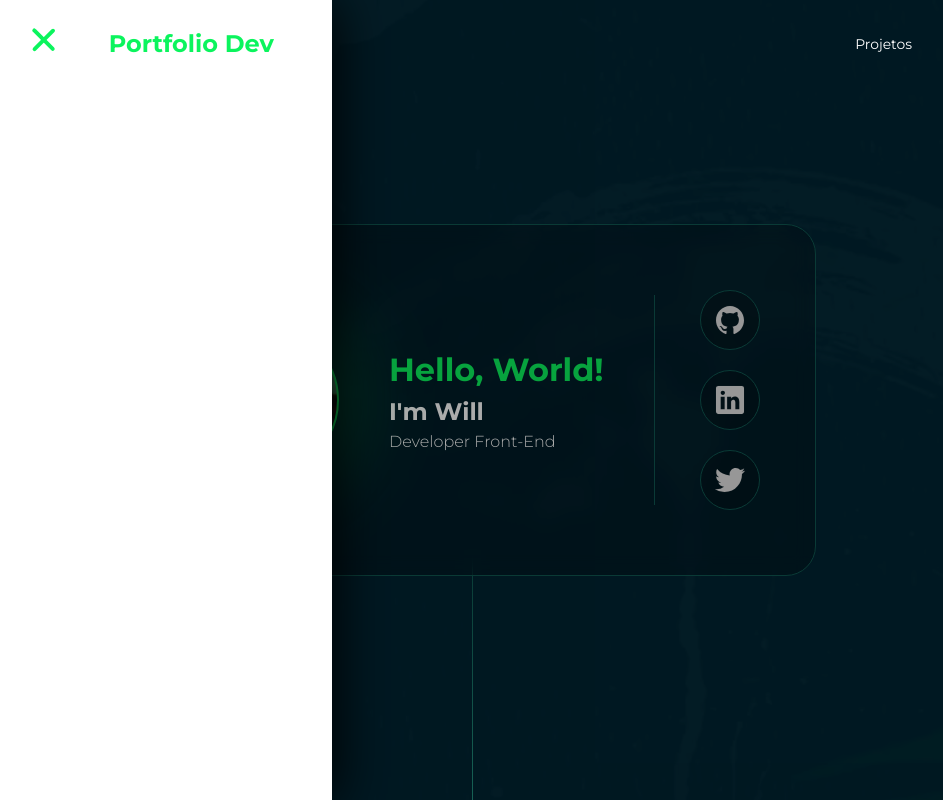
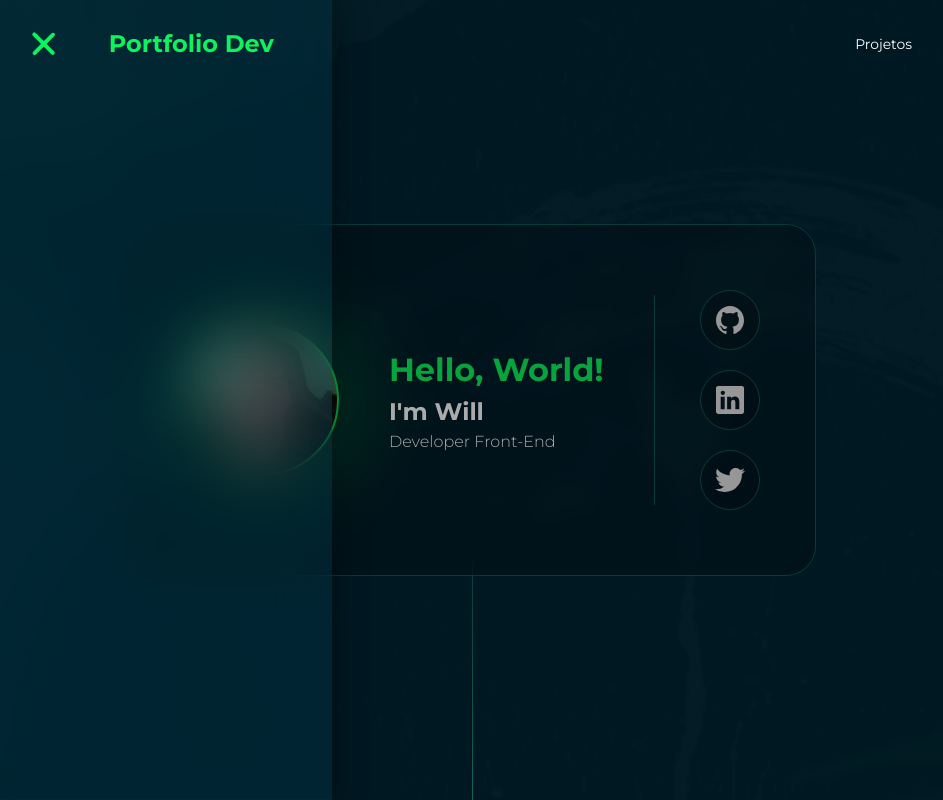
Before and after one commit to willfra/portifolio, a plain HTML site: page index.html in a window 1280 px wide. Both pictures are taken after a click on the label 210 px from the left and 56 px from the top of the page. Shown: the top 800 px of the page, without its empty margins (168-1111 px from the left). Drawn offline with nearby package versions, Linux system fonts and the light colour scheme; a web font is replaced by a local one.

Commit message:
atualizações aside
	modified:   js/app.js
	modified:   style.css

```diff
--- a/js/app.js
+++ b/js/app.js
@@ -1,25 +1,3 @@
-/* const observer = new IntersectionObserver((entries) => {
-    entries.forEach((entry) => {
-        console.log(entry)
-        if (entry.isIntersection) {
-            entry.target.classList.add('show');
-        } else {
-            entry.target.classList.remove('show');
-        }
-    });
-});
-
-const hiddenElements = document.querySelectorAll('.hidden');
-hiddenElements.forEach((el) => observer.observe(el));
- */
-
-/* const lastOne = document.querySelector(".section-next");
-const myObserver = new IntersectionObserver((entries) => {
-    console.log(entries);
-});
-
-myObserver.observe(lastOne); */
-
 /* efeito mouse */
 
 const blurElement = document.getElementById("spotlight");
@@ -91,30 +69,30 @@ window.addEventListener("scroll", function () {
     lastScrollTop = scrollTop;
 });
 
-// Selecione o checkbox e o elemento aside
-var checkbox = document.getElementById("hamburger");
-var aside = document.querySelector(".aside");
-var closebutton = document.querySelector(".closebutton");
-var body = document.querySelector("body");
+// ASIDE JS ----------------------------------------
 
-// Adicione um ouvinte de eventos ao checkbox
+const checkbox = document.getElementById("hamburger");
+const aside = document.querySelector(".aside");
+const closebutton = document.querySelector(".closebutton");
+const body = document.querySelector("body");
+
 checkbox.addEventListener("click", function () {
-    // Verifique se o checkbox está marcado
     if (checkbox.checked) {
-        // Adicione a classe "ative" ao elemento aside
         aside.classList.add("ative");
-        closebutton.style.left = "0";
-        body.style.overflowY = "hidden";
+        closebutton.style.right = "0";
+        header.classList.add("aside-hide");
+        /* body.style.overflowY = "hidden"; */
     } else {
-        // Remova a classe "ative" do elemento aside
         aside.classList.remove("ative");
-        closebutton.style.left = "-1000px";
-        body.style.overflowY = "auto";
+        closebutton.style.right = "-2000px";
+        header.classList.remove("aside-hide");
+        /* body.style.overflowY = "auto"; */
     }
 });
-closebutton.addEventListener("click", function() {
+closebutton.addEventListener("click", function () {
     aside.classList.remove("ative");
-    closebutton.style.left = "-1000px";
+    header.classList.remove("aside-hide");
+    closebutton.style.right = "-2000px";
     checkbox.checked = false;
-    body.style.overflowY = "auto";
+    /* body.style.overflowY = "auto"; */
 });
--- a/style.css
+++ b/style.css
@@ -54,7 +54,8 @@ header {
     border-color: #002c28;
     transition: top 0.3s;
 }
-header.show-style-header {
+header.show-style-header,
+.aside {
     background-color: #0025337c;
     border-bottom: solid 1px #002c28;
     box-shadow: 0 2px 32px 0 #00000073;
@@ -67,6 +68,12 @@ header .content {
     max-width: 900px;
     justify-content: space-between;
     flex-direction: row;
+}
+
+header.aside-hide {
+    border: none;
+    box-shadow: none;
+    backdrop-filter: none;
 }
 .content {
     max-width: 1280px;
@@ -127,7 +134,7 @@ header .content {
 
 .box-left {
     display: flex;
-    align-items: center;
+    align-items: flex-end;
     gap: 20px;
     flex-direction: row;
     flex-wrap: nowrap;
@@ -428,31 +435,27 @@ main {
 }
 
 /* MENU LATERAL MOBILE */
-aside {
-    display: flex;
-    flex-direction: row;
-}
 
 .aside {
     display: flex;
-    left: -1000px;
+    left: -2000px;
     width: 500px;
     height: 100%;
     z-index: 9;
-    background-color: white;
-    position: absolute;
+/*  background-color: white; */
+    position: fixed;
     top: 0;
-    box-shadow: 2px 2px 50px #000000;
+/*  box-shadow: 2px 2px 50px #000000; */
     transition: all 0.5s;
 }
 .aside.ative {
     left: 0px;
 }
 .closebutton {
-    left: -1000px;
-    width: 100%;
+    right: -2000px;
+    width: calc(100% - 500px);
     height: 100%;
-    position: absolute;
+    position: fixed;
     z-index: 8;
     top: 0;
     cursor: pointer;
```
